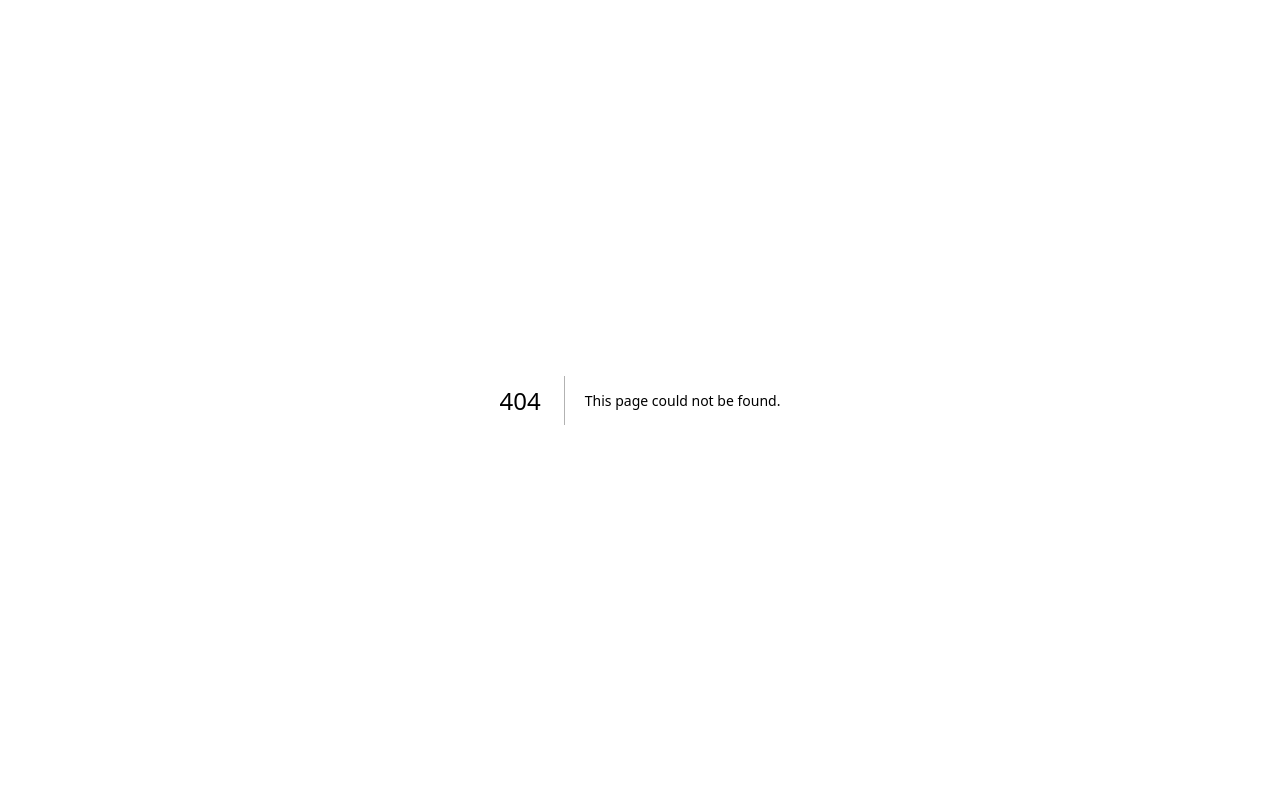
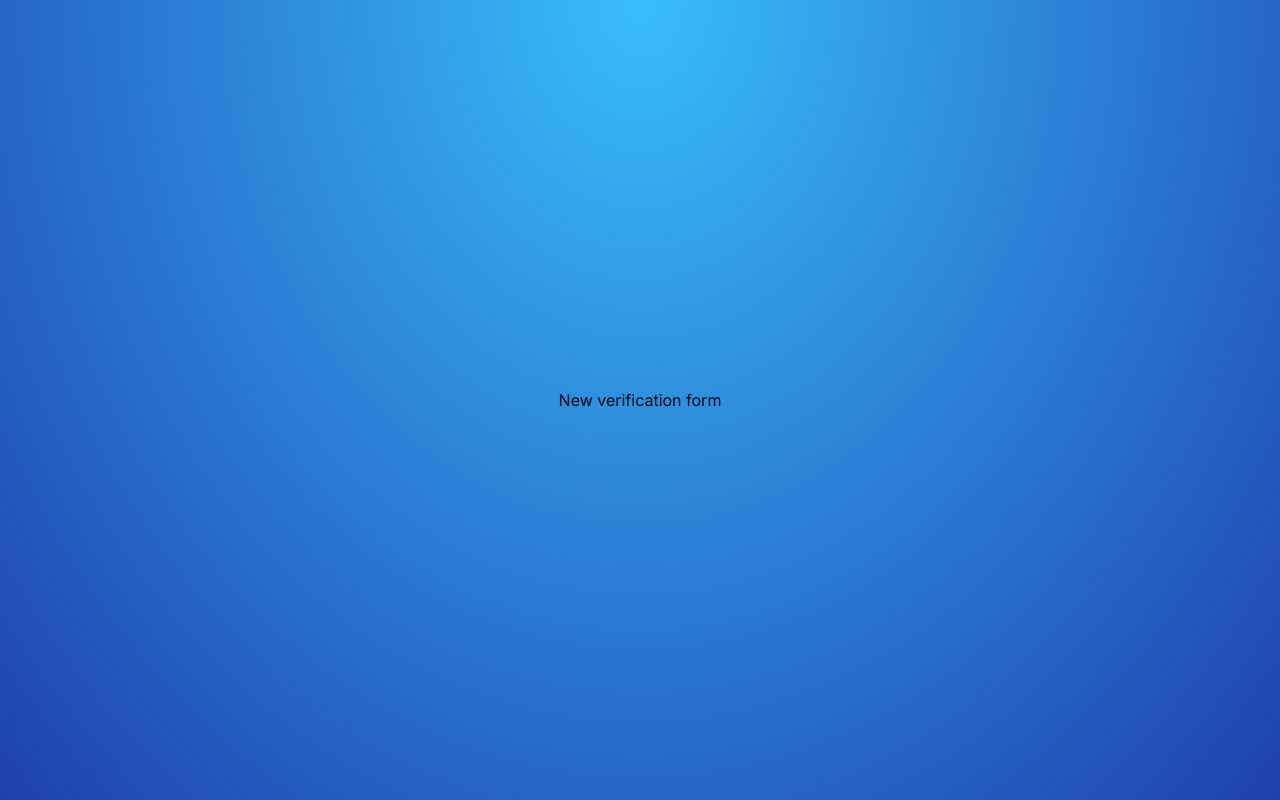
Before and after one commit to dziekiczan1/next-auth, a Next.js app: page /auth/new-verification in a window 1280 px wide. Before the commit this address had no page. Built offline with nearby package versions, Linux system fonts and the light colour scheme.

Commit message:
add new verification page and form component

```diff
--- /dev/null
+++ b/app/auth/new-verification/page.tsx
@@ -0,0 +1,7 @@
+import { NewVerificationForm } from "@/components/auth/new-verification-form";
+
+const NewVerificationPage = () => {
+  return <NewVerificationForm />;
+};
+
+export default NewVerificationPage;
--- /dev/null
+++ b/components/auth/new-verification-form.tsx
@@ -0,0 +1,5 @@
+"use client";
+
+export const NewVerificationForm = () => {
+  return <div>New verification form</div>;
+};
--- a/routes.ts
+++ b/routes.ts
@@ -3,7 +3,7 @@
  * These routes do not require authentication
  * @type {string[]}
  */
-export const publicRoutes = ["/"];
+export const publicRoutes = ["/", "auth/new-verification"];
 
 /**
  * An array of routes that are used for authentication
```
